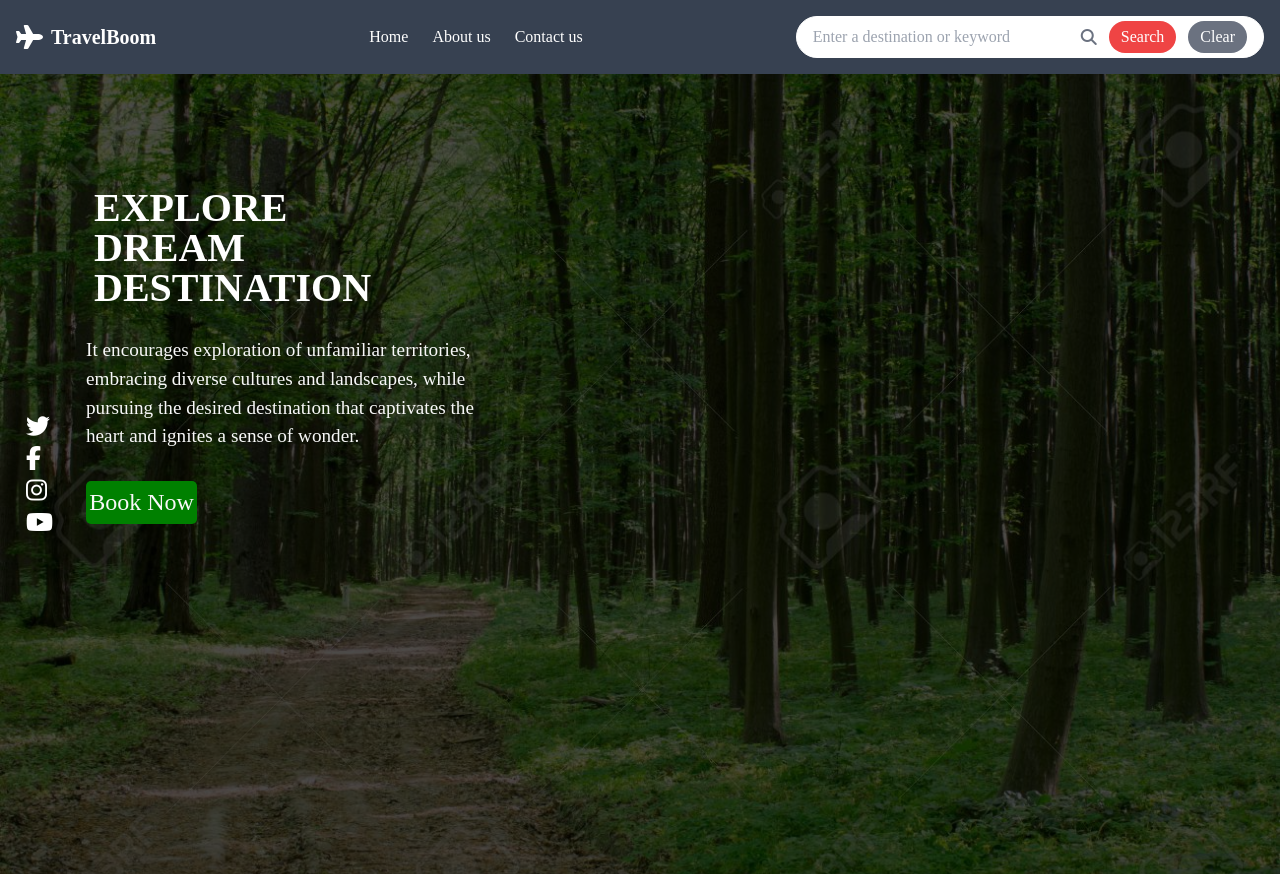
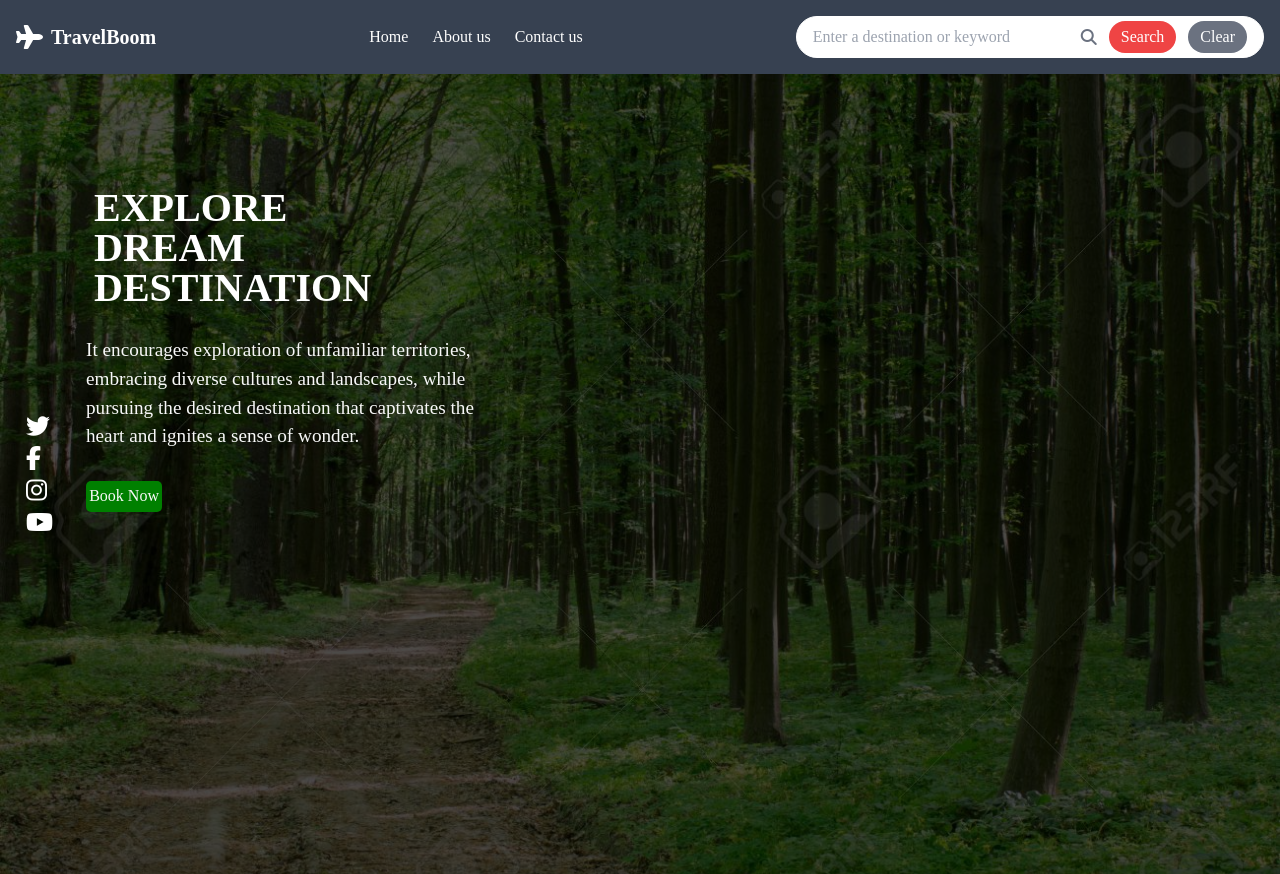
Before and after one commit to belvip/IBM-Travel-, a website: page travel_recommendation.html in a window 1280 px wide. Drawn offline with Linux system fonts and the light colour scheme; a web font is replaced by a local one.

Commit message:
index css updated

```diff
--- a/index.css
+++ b/index.css
@@ -69,11 +69,14 @@ body{
 
 .book{
   color: #f8f8f8;
-  font-size: 1.5rem;
+  font-size: clamp(0,7px, 2.5vw, 1.5rem);
   background: green;
   padding: .2rem;
   border-radius: 5px;
   margin-top: 30px;
+  transition: background-color 0.3s ease;
+  cursor: pointer;
+  min-width: 30px;
 }
 
 .social{
```
